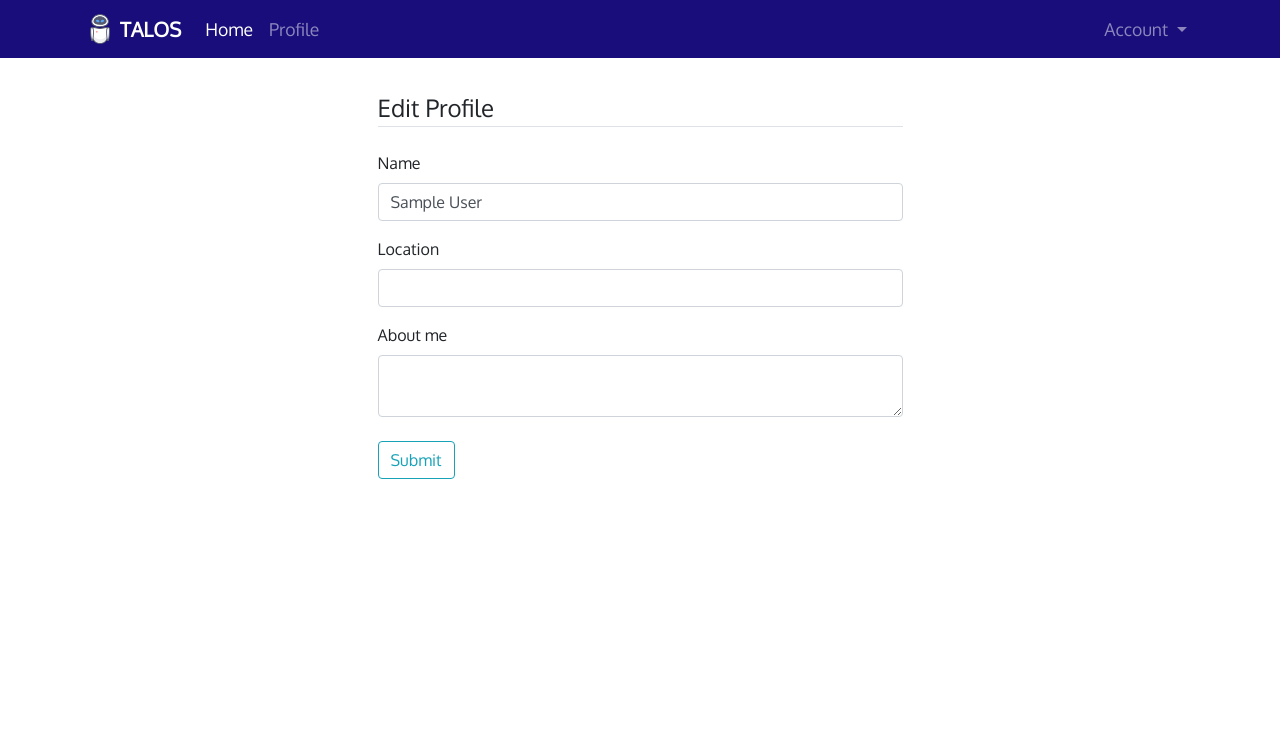
After one commit to agusrichard/scala-workbook, a Flask app: page /edit-profile in a window 1280 px wide. The commit adds this page. Shown: the top 735 px of the page. Run offline with Flask 2, Linux system fonts and the light colour scheme; the visitor is signed in with stand-in values (Sample User, id 1); data comes from the database, SQL or seed files in the repository; some libraries are stand-ins or nearby versions.

Commit message:
Profile editor

```diff
--- a/app/auth/views.py
+++ b/app/auth/views.py
@@ -6,6 +6,12 @@ from ..models import User
 from ..email import send_email
 from .forms import LoginForm, RegistrationForm, ChangePasswordForm, \
 					PasswordResetRequestForm, PasswordResetForm, ChangeEmailForm
+
+
+@auth.before_app_request
+def before_request():
+	if current_user.is_authenticated:
+		current_user.ping()
 
 
 @auth.route('/login', methods=['GET', 'POST'])
--- a/app/main/forms.py
+++ b/app/main/forms.py
@@ -1,8 +1,47 @@
 from flask_wtf import FlaskForm
-from wtforms import StringField, SubmitField
-from wtforms.validators import DataRequired
+from wtforms import StringField, TextAreaField, BooleanField, SelectField, SubmitField
+from wtforms.validators import DataRequired, Length, Email, Regexp
+from wtforms import ValidationError
+from ..models import Role, User
 
 
 class NameForm(FlaskForm):
 	name = StringField('What is your name?', validators=[DataRequired()])
 	submit = SubmitField('Submit')
+
+
+class EditProfileForm(FlaskForm):
+	name = StringField('Name', validators=[Length(0, 64)])
+	location = StringField('Location', validators=[Length(0, 64)])
+	about_me = TextAreaField('About me')
+	submit = SubmitField('Submit')
+
+
+class EditProfileAdminForm(FlaskForm):
+	email = StringField('Email', validators=[DataRequired(), Length(1, 64), Email()])
+	username = StringField('Username', validators=[DataRequired(), Length(1, 64),
+													Regexp('^[A-Za-z][A-Za-z0-9_.]*$', 0,
+									               'Usernames must have only letters, numbers, dots or '
+									               'underscores')])
+	confirmed = BooleanField('Confirmed')
+	role = SelectField('Role', coerce=int)
+	name = StringField('Real name', validators=[Length(0, 64)])
+	location = StringField('Location', validators=[Length(0, 64)])
+	about_me = TextAreaField('About me')
+	submit = SubmitField('Submit')
+
+
+	def __init__(self, user, *args, **kwargs):
+		super(EditProfileAdminForm, self).__init__(*args, **kwargs)
+		self.role.choices = [(role.id, role.name) for role in Role.query.order_by(Role.name).all()]
+		self.user = user
+
+	def validate_email(self, field):
+		if field.data != self.user.email and \
+				User.query.filter_by(email=field.data).first():
+			raise ValidationError('Email already registered.')
+
+	def validate_username(self, field):
+		if field.data != self.user.username and \
+				User.query.filter_by(username=field.data).first():
+			raise ValidationError('Username already in use.')
--- a/app/main/views.py
+++ b/app/main/views.py
@@ -1,5 +1,10 @@
-from flask import render_template, abort
-from ..models import User
+from flask import render_template, redirect, url_for, abort, flash
+from flask_login import login_required, current_user
+from . import main
+from .forms import EditProfileForm, EditProfileAdminForm
+from .. import db
+from ..models import Role, User
+from ..decorators import admin_required
 
 
 @main.route('/', methods=['GET', 'POST'])
@@ -10,4 +15,50 @@ def index():
 @main.route('/user/<username>')
 def user(username):
 	user = User.query.filter_by(username=username).first_or_404()
-	return render_template('main/user.html', user=user)
+	return render_template('main/user.html', user=user, title=user.username)
+
+
+@main.route('/edit-profile', methods=['GET', 'POST'])
+@login_required
+def edit_profile():
+	form = EditProfileForm()
+	if form.validate_on_submit():
+		current_user.name = form.name.data
+		current_user.location = form.location.data
+		current_user.about_me = form.about_me.data
+		db.session.add(current_user._get_current_object())
+		db.session.commit()
+		flash('Your profile has been updated.', 'success')
+		return redirect(url_for('main.user', username=current_user.username))
+	form.name.data = current_user.name
+	form.location.data = current_user.location
+	form.about_me.data = current_user.about_me
+	return render_template('main/edit_profile.html', title='Edit Profile', form=form)
+
+
+@main.route('/edit-profile/<int:id>', methods=['GET', 'POST'])
+@login_required
+@admin_required
+def edit_profile_admin(id):
+	user = User.query.get_or_404(id)
+	form = EditProfileAdminForm(user=user)
+	if form.validate_on_submit():
+		user.email = form.email.data
+		user.username = form.username.data
+		user.confirmed = form.confirmed.data
+		user.role = Role.query.get(form.role.data)
+		user.name = form.name.data
+		user.location = form.location.data
+		user.about_me = form.about_me.data
+		db.session.add(user)
+		db.session.commit()
+		flash('The profile has been updated.', 'success')
+		return redirect(url_for('main.user', username=user.username))
+	form.email.data = user.email
+	form.username.data = user.username
+	form.confirmed.data = user.confirmed
+	form.role.data = user.role_id
+	form.name.data = user.name
+	form.location.data = user.location
+	form.about_me.data = user.about_me
+	return render_template('main/edit_profile_admin.html', title='Admin Edit Profile', user=user, form=form)
--- a/app/models.py
+++ b/app/models.py
@@ -78,7 +78,7 @@ class User(UserMixin, db.Model):
 	location = db.Column(db.String(64))
 	about_me = db.Column(db.Text())
 	member_since = db.Column(db.DateTime(), default=datetime.utcnow)
-	last_seen = db.Column(db.DateTime(), dafault=datetime.utcnow)
+	last_seen = db.Column(db.DateTime(), default=datetime.utcnow)
 
 	def __init__(self, **kwargs):
 		super(User, self).__init__(**kwargs)
--- a/app/templates/auth/change_email.html
+++ b/app/templates/auth/change_email.html
@@ -1,5 +1,5 @@
 {% extends "base.html" %}
-{% import "auth/_macros.html" as macros %}
+{% import "_macros.html" as macros %}
 
 {% block content %}
 <div class="col-md-6 mx-auto">
--- a/app/templates/auth/change_password.html
+++ b/app/templates/auth/change_password.html
@@ -1,5 +1,5 @@
 {% extends "base.html" %}
-{% import "auth/_macros.html" as macros %}
+{% import "_macros.html" as macros %}
 
 {% block content %}
 <div class="col-md-6 mx-auto">
--- a/app/templates/auth/login.html
+++ b/app/templates/auth/login.html
@@ -1,5 +1,5 @@
 {% extends "base.html" %}
-{% import "auth/_macros.html" as macros %}
+{% import "_macros.html" as macros %}
 
 {% block content %}
   <div class="col-md-6 mx-auto">
--- a/app/templates/auth/register.html
+++ b/app/templates/auth/register.html
@@ -1,5 +1,5 @@
 {% extends "base.html" %}
-{% import "auth/_macros.html" as macros %}
+{% import "_macros.html" as macros %}
 
 {% block content %}
   <div class="col-md-6 mx-auto">
--- a/app/templates/auth/reset_password.html
+++ b/app/templates/auth/reset_password.html
@@ -1,5 +1,5 @@
 {% extends "base.html" %}
-{% import "auth/_macros.html" as macros %}
+{% import "_macros.html" as macros %}
 
 {% block content %}
 <div class="col-md-6 mx-auto">
--- a/app/templates/auth/reset_password_request.html
+++ b/app/templates/auth/reset_password_request.html
@@ -1,5 +1,5 @@
 {% extends "base.html" %}
-{% import "auth/_macros.html" as macros %}
+{% import "_macros.html" as macros %}
 
 {% block content %}
 <div class="col-md-6 mx-auto">
--- a/app/templates/base.html
+++ b/app/templates/base.html
@@ -46,7 +46,7 @@
 					<a class="nav-link" href="#">Home <span class="sr-only">(current)</span></a>
 				  </li>
 				  <li class="nav-item">
-					<a class="nav-link" href="#">Profile</a>
+					<a class="nav-link" href="{{ url_for('main.user', username=current_user.username) }}">Profile</a>
 				  </li>
 				</ul>
 				<ul class="nav navbar-nav navbar-right">
--- /dev/null
+++ b/app/templates/main/edit_profile.html
@@ -0,0 +1,19 @@
+{% extends "base.html" %}
+{% import "_macros.html" as macros %}
+
+{% block content %}
+	<div class="col-md-6 mx-auto">
+		<form action="" method="POST">
+			{{ form.hidden_tag() }}
+			<fieldset class="form-group">
+				<legend class="border-bottom mb-4">Edit Profile</legend>
+				{{ macros.render_form(form.name) }}
+				{{ macros.render_form(form.location) }}
+				{{ macros.render_form(form.about_me) }}
+				<div class="form-group mt-4">
+					{{ form.submit(class="btn btn-outline-info") }}
+				</div>
+			</fieldset>
+		</form>
+	</div>
+{% endblock %}
```
Also changed, not shown: app/templates/main/edit_profile_admin.html (added, +31 -0 lines), app/templates/main/user.html (added, +27 -0 lines), migrations/versions/f614102ecf0d_user_information.py (added, +36 -0 lines), tests/test_user_model.py (+18 -0 lines), app/templates/_macros.html (renamed from app/templates/auth/_macros.html).
